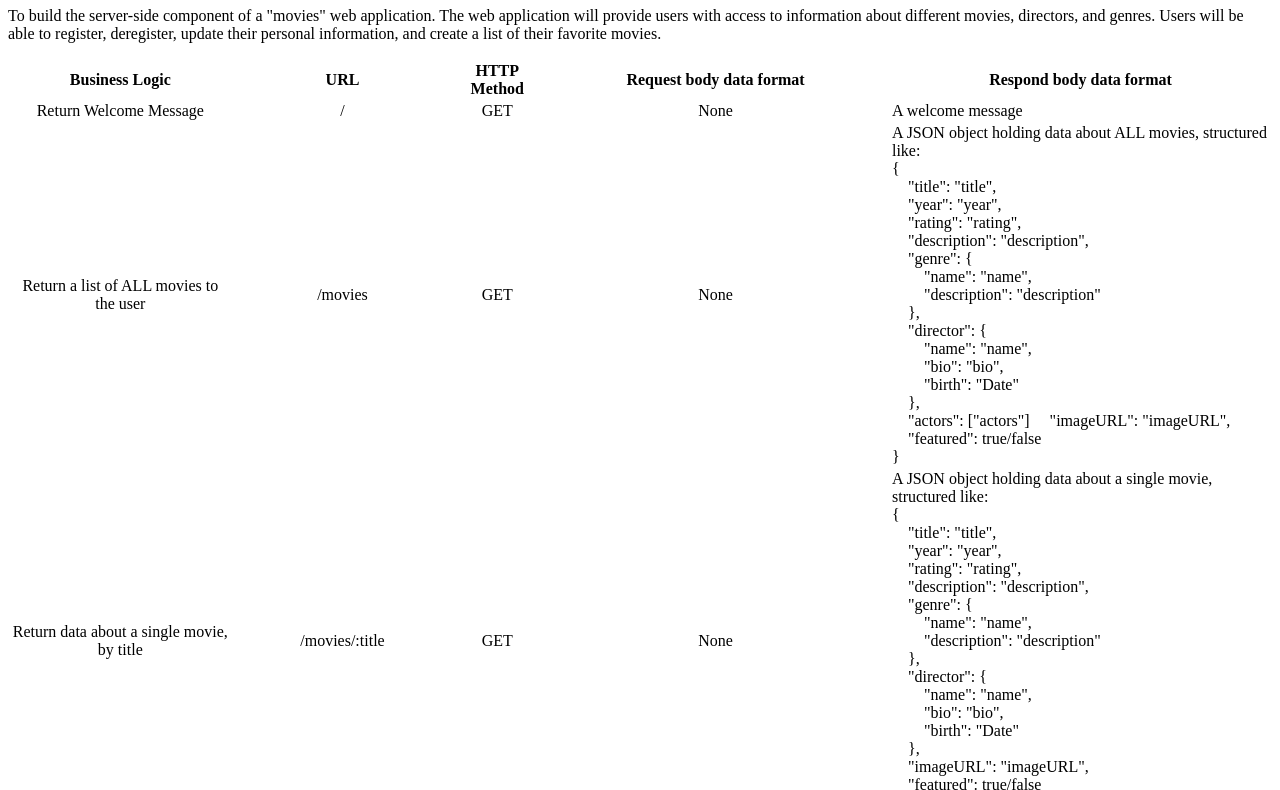
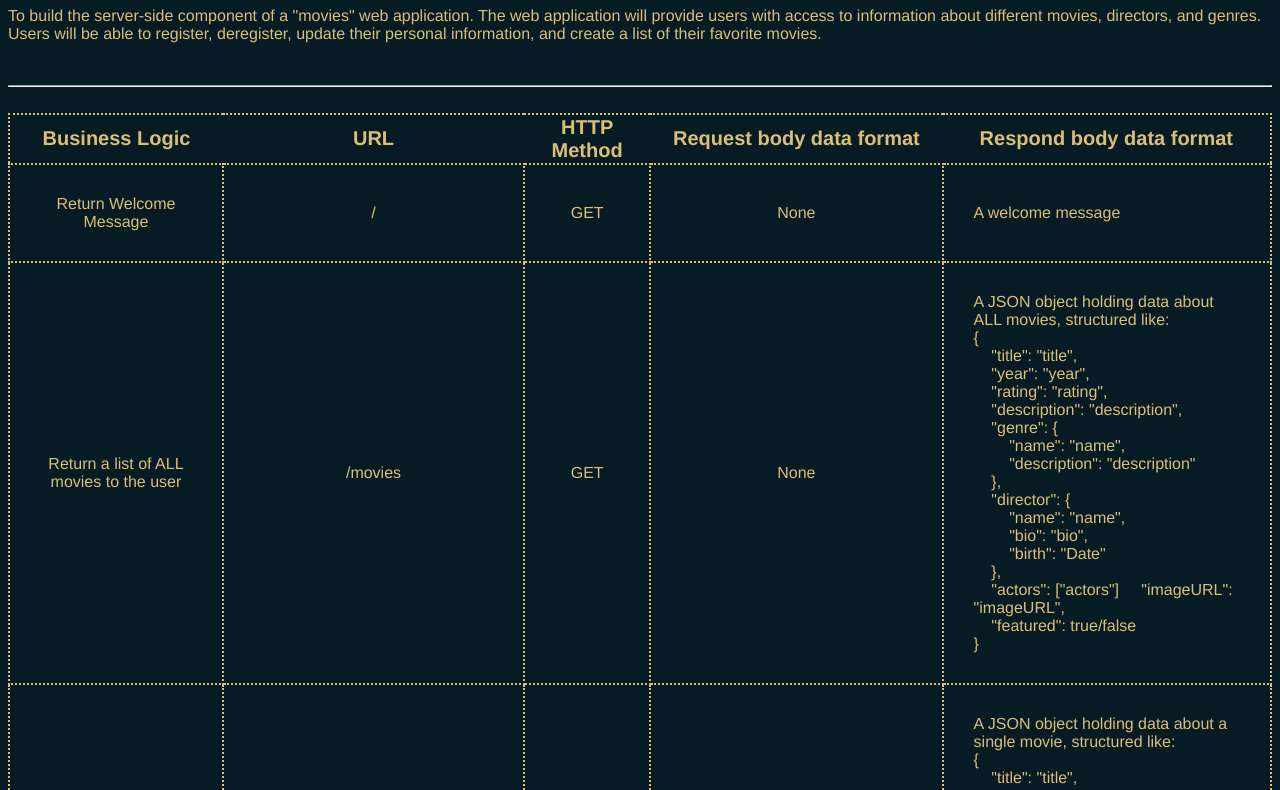
Before and after one commit to stepweaver/movie_api, a website: page public/documentation.html in a window 1280 px wide. Shown: the part 73-863 px from the top of the page. Drawn offline with Linux system fonts and the light colour scheme.

Commit message:
Update documentation.html
changed title.

added styles for documentation.html

```diff
--- a/public/documentation.html
+++ b/public/documentation.html
@@ -4,12 +4,14 @@
   <meta charset="UTF-8">
   <meta http-equiv="X-UA-Compatible" content="IE=edge">
   <meta name="viewport" content="width=device-width, initial-scale=1.0">
-  <title>Documentation</title>
+  <title>myFlix Documentation</title>
 </head>
 <body>
   <h1>Achievement 2 Project: myFlix</h1>
-  <p>To build the server-side component of a "movies" web application. The web application will provide users with access to information about different movies, directors, and genres. Users will be able to register, deregister, update their personal information, and create a list of their favorite movies.</p>
+  <p>To build the server-side component of a "movies" web application. The web application will provide users with access to information about different movies, directors, and genres. Users will be able to register, deregister, update their personal information, and create a list of their favorite movies.</p><br />
+  <hr><br />
 
+  <div class="table">
   <table>
     <tr>
       <th>Business Logic</th>
@@ -189,5 +191,29 @@
       <td>A text message indicating the user has been deregistered</td>
     </tr>
   </table>
+  </div>
+
+  <style>
+    body {
+      background: #071b24;
+      color: #dbbf77;
+      font-family: 'helvetica neue', sans-serif;
+      font-weight: 100;
+      font-size: 16px;
+    }
+
+    table {
+      border-collapse: collapse;
+    }
+
+    th {
+      font-size: 20px;
+    }
+
+    tr, td {
+      border: 2px dotted #dbbf77;
+      padding: 30px;
+    }
+  </style>
 </body>
 </html>
```
